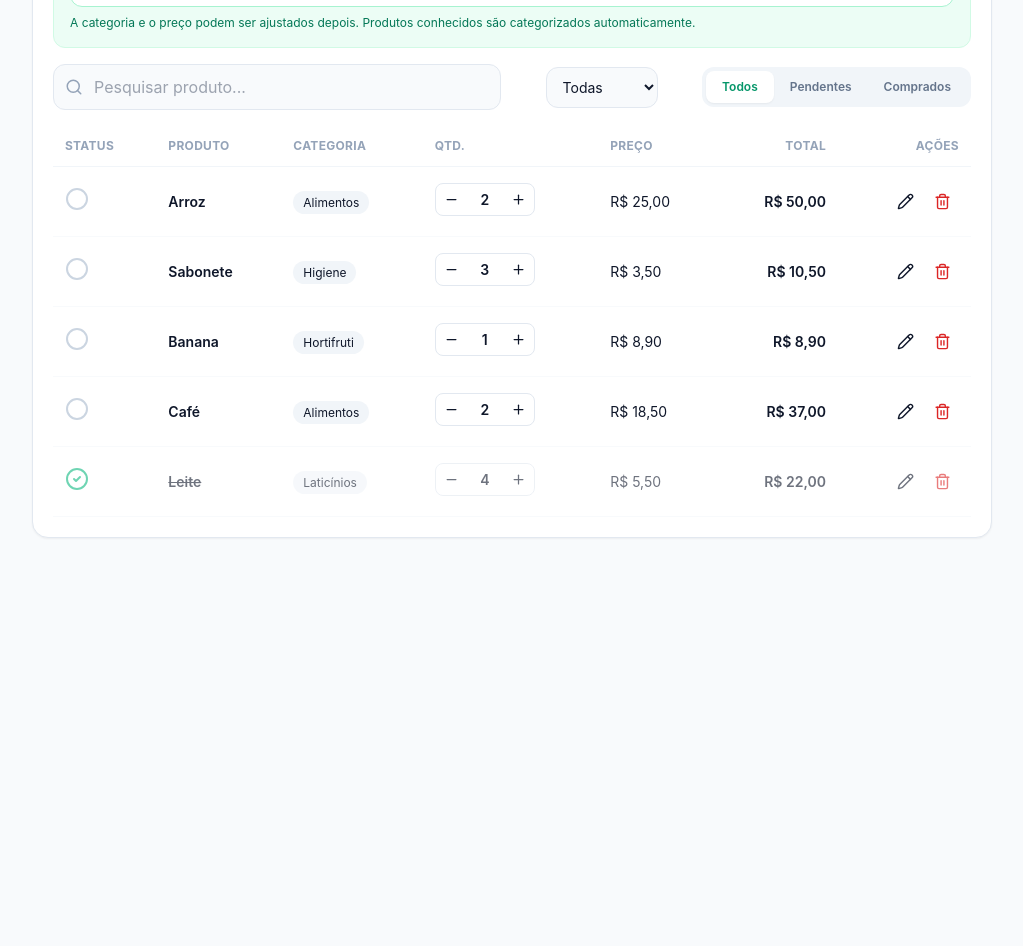
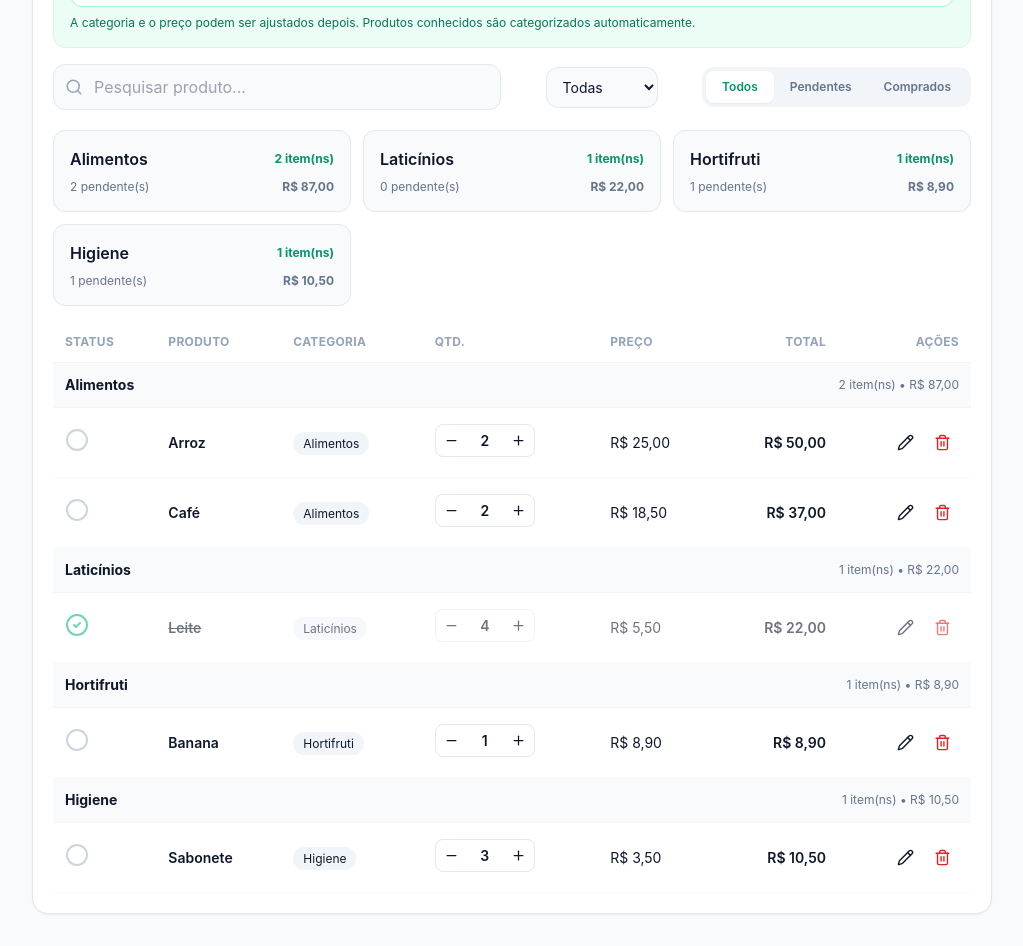
Before and after one commit to marcospdp16-png/lista-de-mercado, a React (Vite) app: page / in a window 1280 px wide. Shown: the part 880-1826 px from the top of the page, without its empty margins (256-1279 px from the left). Before the commit the page ends 1450 px from the top, so only its background shows below. Built offline with nearby package versions, Linux system fonts and the light colour scheme.

Commit message:
Lista de Mercado v1.0.7 - lista por categorias

```diff
--- a/src/App.tsx
+++ b/src/App.tsx
@@ -2,7 +2,7 @@
 // Melhorias: adição rápida, quantidade +/-,
 // resumo de pendentes/comprados/total e modo Compras.
 
-import { useEffect, useMemo, useState } from "react";
+import { Fragment, useEffect, useMemo, useState } from "react";
 import {
   BarChart3, CheckCircle2, Circle, ClipboardList, LayoutDashboard,
   ListChecks, Menu, Minus, Pencil, Plus, Search, Settings,
@@ -127,6 +127,7 @@ export default function App() {
   const [edit, setEdit] = useState<number | null>(null);
   const [mobile, setMobile] = useState(false);
   const [shoppingMode, setShoppingMode] = useState(false);
+  const [collapsedCategories, setCollapsedCategories] = useState<Record<string, boolean>>({});
   const [form, setForm] = useState({
     name: "",
     category: "Alimentos",
@@ -177,6 +178,49 @@ export default function App() {
       Number(a.purchased) - Number(b.purchased)
     );
   }, [items, search, filter, categoryFilter, shoppingMode]);
+
+  const groupedShown = useMemo(() => {
+    const groups = categories
+      .map(category => {
+        const categoryItems = shown.filter(item => item.category === category);
+        if (!categoryItems.length) return null;
+
+        return {
+          category,
+          items: categoryItems,
+          total: categoryItems.reduce(
+            (sum, item) => sum + item.quantity * item.unitPrice,
+            0
+          ),
+          pending: categoryItems.filter(item => !item.purchased).length
+        };
+      })
+      .filter(Boolean) as {
+        category: string;
+        items: Item[];
+        total: number;
+        pending: number;
+      }[];
+
+    const others = shown.filter(item => !categories.includes(item.category));
+    if (others.length) {
+      groups.push({
+        category: "Outros",
+        items: others,
+        total: others.reduce((sum, item) => sum + item.quantity * item.unitPrice, 0),
+        pending: others.filter(item => !item.purchased).length
+      });
+    }
+
+    return groups;
+  }, [shown]);
+
+  function toggleCategory(category: string) {
+    setCollapsedCategories(v => ({
+      ...v,
+      [category]: !v[category]
+    }));
+  }
 
   const nav = [
     ["Dashboard", LayoutDashboard],
@@ -292,7 +336,7 @@ export default function App() {
             </div>
             <div>
               <b>Lista de Mercado</b>
-              <div className="text-xs text-slate-400">versão 1.0.6</div>
+              <div className="text-xs text-slate-400">versão 1.0.7</div>
             </div>
             <button
               className="ml-auto lg:hidden"
@@ -502,6 +546,27 @@ export default function App() {
                     </div>
                   </div>
 
+                  <div className="mt-5 grid gap-3 sm:grid-cols-2 lg:grid-cols-3">
+                    {groupedShown.map(group => (
+                      <button
+                        key={group.category}
+                        onClick={() => toggleCategory(group.category)}
+                        className="rounded-xl border border-slate-200 bg-slate-50 p-4 text-left transition hover:border-emerald-200 hover:bg-emerald-50"
+                      >
+                        <div className="flex items-center justify-between gap-3">
+                          <span className="font-semibold">{group.category}</span>
+                          <span className="text-xs font-bold text-emerald-600">
+                            {group.items.length} item(ns)
+                          </span>
+                        </div>
+                        <div className="mt-2 flex items-center justify-between text-xs text-slate-500">
+                          <span>{group.pending} pendente(s)</span>
+                          <b>{money(group.total)}</b>
+                        </div>
+                      </button>
+                    ))}
+                  </div>
+
                   <div className="mt-4 hidden overflow-x-auto md:block">
                     <table className="w-full text-left text-sm">
                       <thead>
@@ -517,7 +582,24 @@ export default function App() {
                       </thead>
 
                       <tbody>
-                        {shown.map(x => (
+                        {groupedShown.map(group => (
+                          <Fragment key={group.category}>
+                            <tr className="border-y border-slate-100 bg-slate-50">
+                              <td colSpan={7} className="px-3 py-3">
+                                <button
+                                  onClick={() => toggleCategory(group.category)}
+                                  className="flex w-full items-center justify-between text-left"
+                                >
+                                  <span className="font-bold">{group.category}</span>
+                                  <span className="text-xs text-slate-500">
+                                    {group.items.length} item(ns) • {money(group.total)}
+                                  </span>
+                                </button>
+                              </td>
+                            </tr>
+
+                            {!collapsedCategories[group.category] &&
+                              group.items.map(x => (
                                                                 <tr
                             key={x.id}
                             className={`border-b border-slate-50 ${
@@ -588,6 +670,8 @@ export default function App() {
                             </td>
                                 </tr>
                               ))}
+                          </Fragment>
+                        ))}
                       </tbody>
                     </table>
 
@@ -595,7 +679,20 @@ export default function App() {
                   </div>
 
                   <div className="mt-4 space-y-3 md:hidden">
-                    {shown.map(x => (
+                    {groupedShown.map(group => (
+                      <Fragment key={group.category}>
+                        <button
+                          onClick={() => toggleCategory(group.category)}
+                          className="flex w-full items-center justify-between rounded-xl border border-slate-200 bg-slate-50 p-4 text-left"
+                        >
+                          <span className="font-bold">{group.category}</span>
+                          <span className="text-xs text-slate-500">
+                            {group.items.length} • {money(group.total)}
+                          </span>
+                        </button>
+
+                        {!collapsedCategories[group.category] &&
+                          group.items.map(x => (
                                                         <div
                         key={x.id}
                         className={`rounded-xl border p-4 ${
@@ -660,6 +757,8 @@ export default function App() {
                                 </div>
                               </div>
                             </div>
+                          ))}
+                      </Fragment>
                     ))}
 
                     {!shown.length && <Empty />}
```
Lines whose indentation alone changed are shown as unchanged.
